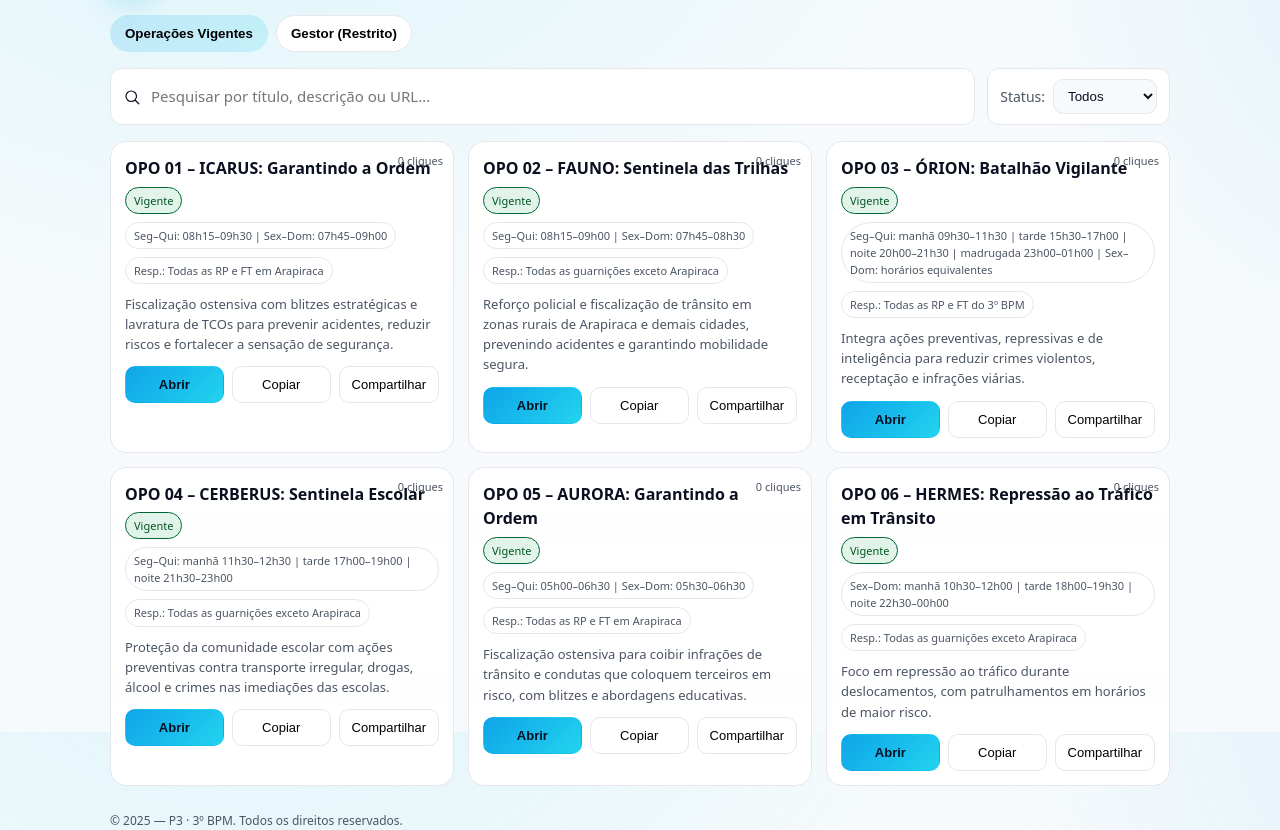
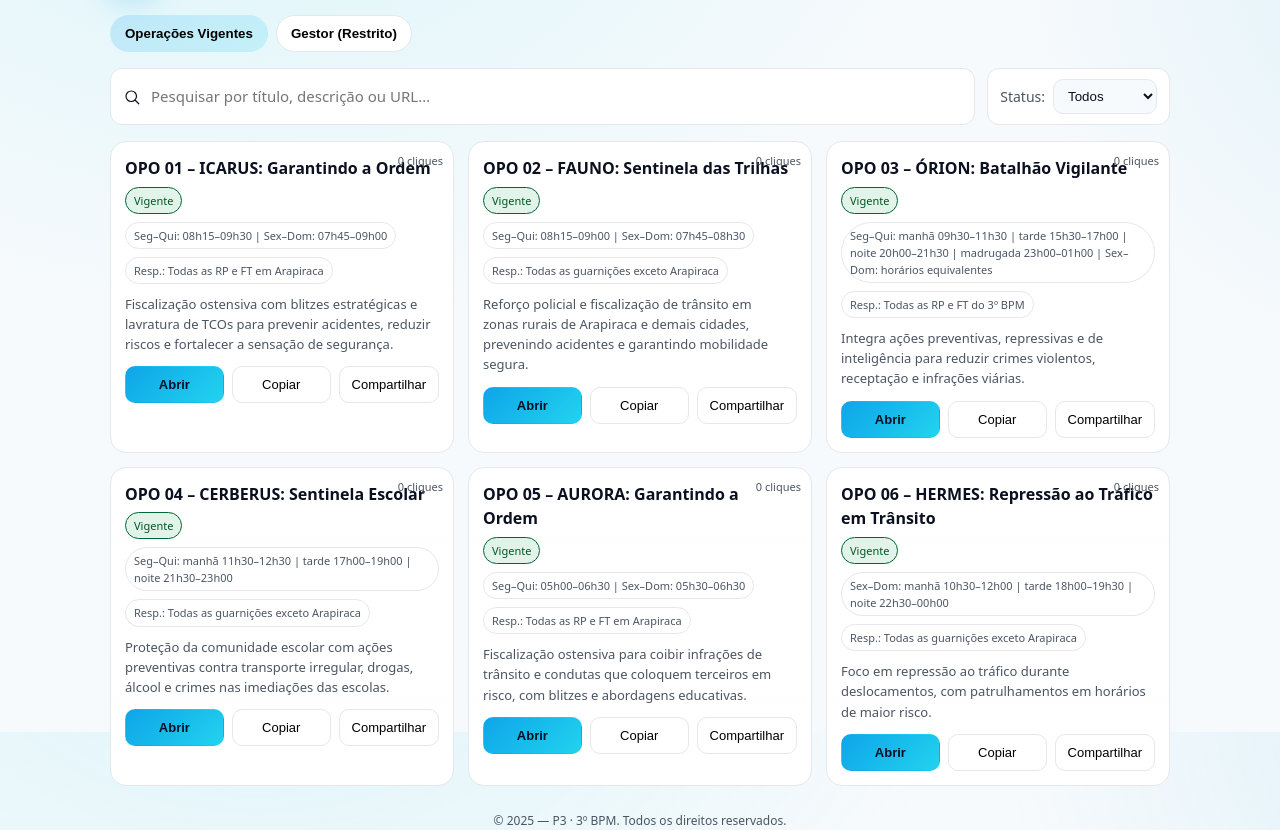
Before and after one commit to p1rh3bpm-lang/portal3bpm, a plain HTML site: page index.html in a window 1280 px wide. Shown: the part 100-930 px from the top of the page. Drawn offline with Linux system fonts and the light colour scheme.

Commit message:
Update style.css

```diff
--- a/css/style.css
+++ b/css/style.css
@@ -65,7 +65,7 @@ h1{font-size:clamp(20px,3.5vw,28px); margin:0; letter-spacing:.2px}
 
 /* ---------- Estados / utilidades ---------- */
 .empty{padding:28px; text-align:center; border:1px dashed var(--ring); border-radius:16px}
-.footer{margin:26px 0 12px; font-size:12px; color:var(--muted)}
+.footer{margin:26px 0 12px; font-size:12px; color:var(--muted); text-align:center;}
 .toast{position:fixed; inset:auto 20px 20px auto; background:#0b1228; color:#eaf1ff; border:1px solid #213162; border-radius:12px; padding:10px 12px; font-size:13px; opacity:0; transform:translateY(10px); transition:all .2s ease; box-shadow:0 10px 30px rgba(0,0,0,.25)}
 .toast.show{opacity:1; transform:translateY(0)}
 .counter{position:absolute; top:10px; right:10px; font-size:11px; color:var(--muted)}
```
